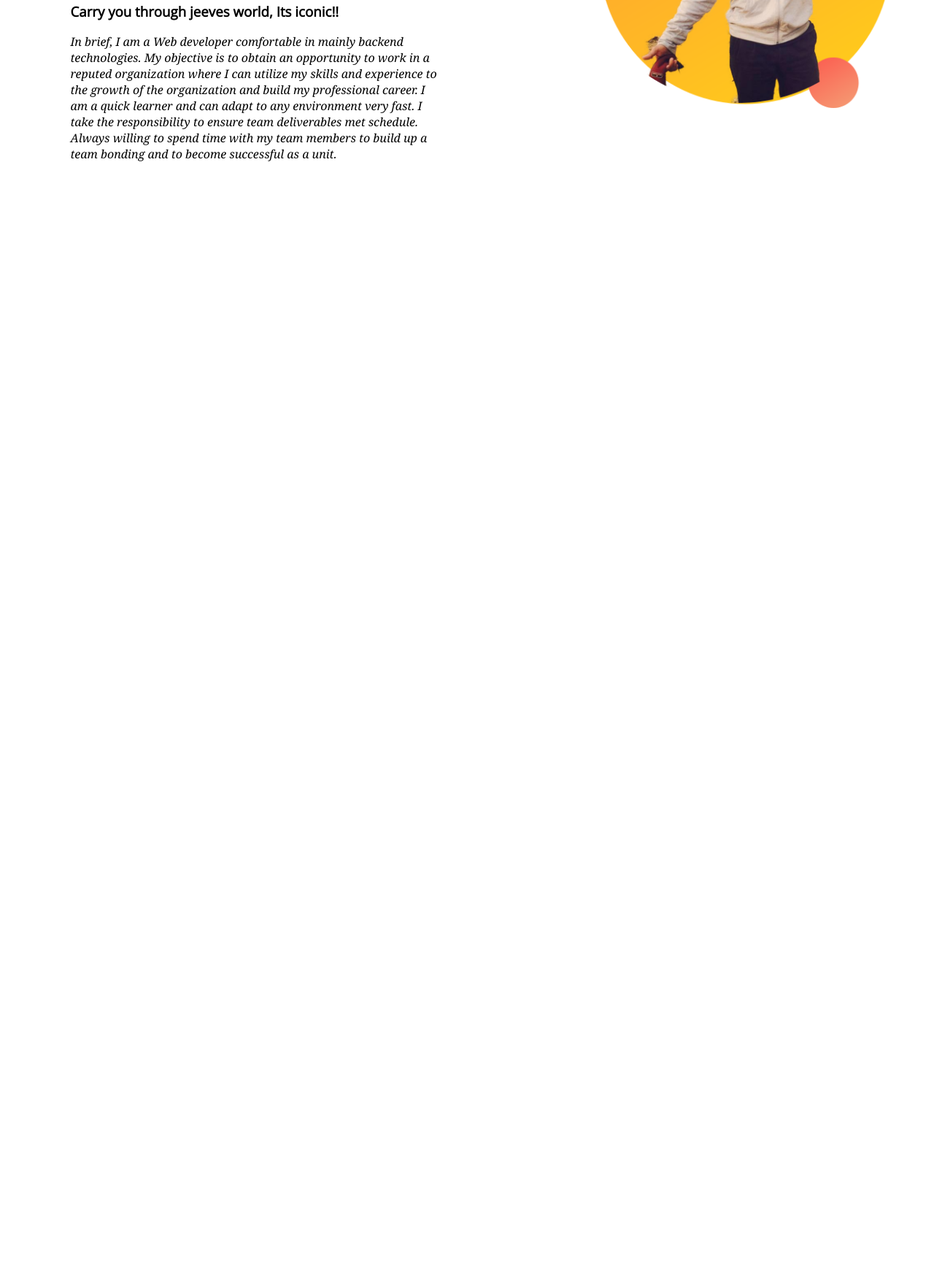
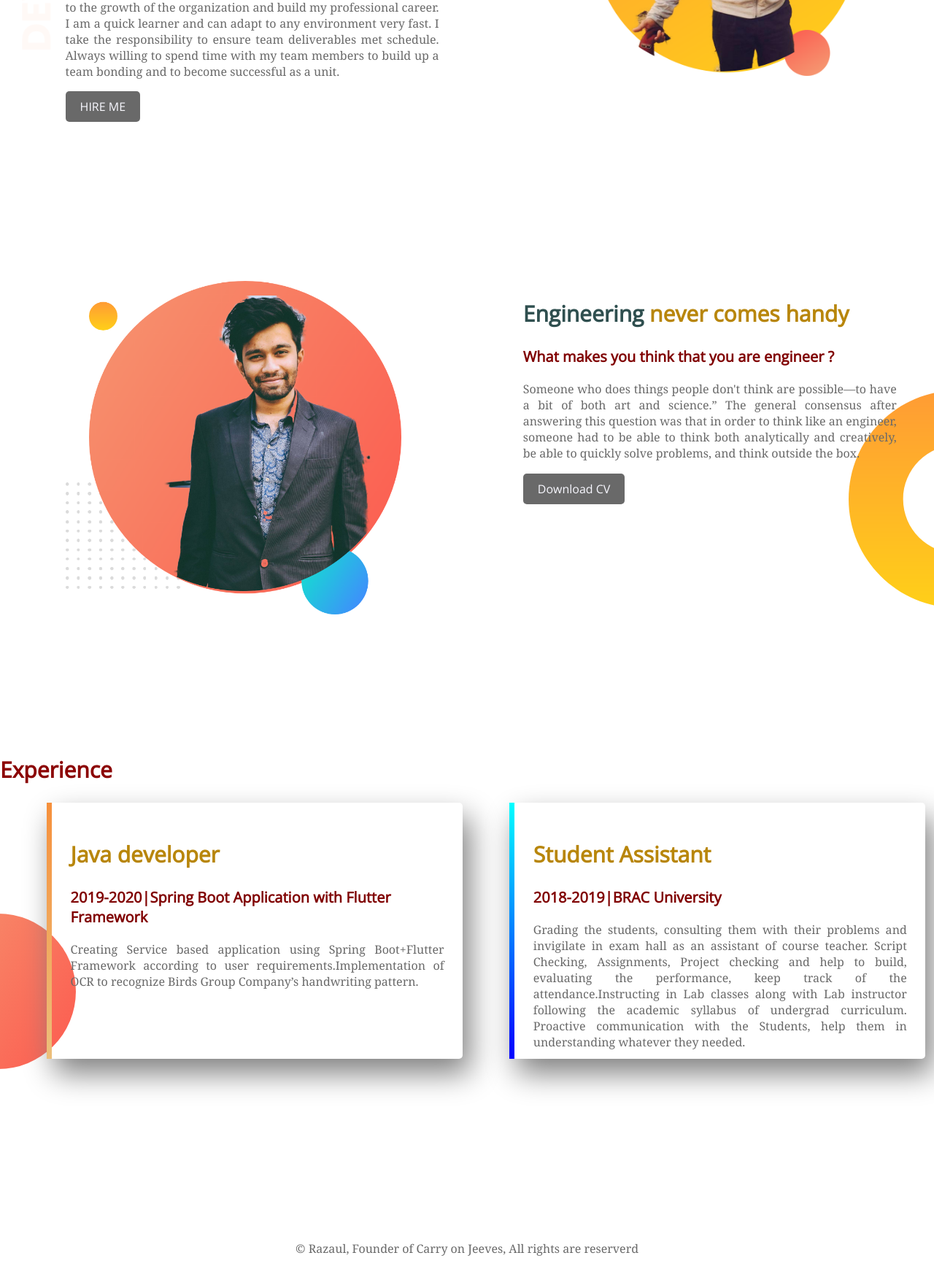
Before and after one commit to RazaulHaqueSubho/web-portfolio, a plain HTML site: page index.html in a window 1280 px wide. Shown: the part 291-2041 px from the top of the page at 73% size. Before the commit the page ends 800 px from the top, so only its background shows below. Drawn offline with nearby package versions, Linux system fonts and the light colour scheme.

Commit message:
Final part added

```diff
--- a/index.html
+++ b/index.html
@@ -11,16 +11,45 @@
 
 </head>
 <body>
-<section>
+<section class="top-background">
     <div class="half-width">
-        <h1> <span class="name-highlighter">Welcome To</span></h1>
         <h1>Carry on <span class="name-highlighter2">Jeeves</span></h1>
-        <h3> Carry you through jeeves world, Its iconic!!</h3>
-        <h7>In brief, I am a Web developer comfortable in mainly backend technologies. My objective is to obtain an opportunity to work in a reputed organization where I can utilize my skills and experience to the growth of the organization and build my professional career. I am a quick learner and can adapt to any environment very fast. I take the responsibility to ensure team deliverables met schedule. Always willing to spend time with my team members to build up a team bonding and to become successful as a unit. </h7>
+        <h3> Carry you through jeeves world</h3>
+        <p>In brief, I am a Web developer comfortable in mainly backend technologies. My objective is to obtain an opportunity to work in a reputed organization where I can utilize my skills and experience to the growth of the organization and build my professional career. I am a quick learner and can adapt to any environment very fast. I take the responsibility to ensure team deliverables met schedule. Always willing to spend time with my team members to build up a team bonding and to become successful as a unit. </p>
+        <a class="link-button" target="_blank" href="https://www.linkedin.com/in/md-razaul-haque-subho-69b14410b/">HIRE ME</a>
     </div>
     <div class="half-width">
         <img src="images/razaul.png" alt="">
     </div>
 </section>
+<section class="dream-big">
+    <div class="half-width">
+    <img src="images/jeeves.png" alt="">
+    </div>
+    <div class="half-width">
+        <h2><span class="name-highlighter2">Engineering</span> never comes handy</h2>
+        <h3> What makes you think that you are engineer ?</h3>
+        <p>Someone who does things people don't think are possible—to have a bit of both art and science.” The general consensus after answering this question was that in order to think like an engineer, someone had to be able to think both analytically and creatively, be able to quickly solve problems, and think outside the box. </p>
+        <a class="link-button" target="_blank" href="https://drive.google.com/file/d/157f0hqbVZiREZhvyURmhsrZS_FRPnOQh/view?usp=sharing">Download CV</a>
+    </div>
+</section>
+<section class="experience">
+    <h2 class="name-highlighter">Experience</h2>
+    <div id="java-developer" class="half-width single-area">
+    <h2>Java developer</h2>
+    <h3>2019-2020|Spring Boot Application with Flutter Framework</h3>
+    <p>Creating Service based application using Spring Boot+Flutter Framework according to user requirements.Implementation of OCR to recognize Birds Group Company’s handwriting pattern.</p>
+    </div>
+    <div id="student-assistant" class="half-width single-area">
+        <h2>Student Assistant</h2>
+        <h3>2018-2019|BRAC University</h3>
+        <p>Grading the students, consulting them with their problems and invigilate in exam hall as an
+            assistant of course teacher. Script Checking, Assignments, Project checking and help to build, evaluating the performance, keep track of the attendance.Instructing in Lab classes along with Lab instructor following the academic syllabus of undergrad curriculum. Proactive communication with the Students, help them in understanding whatever they
+            needed.</p>
+    </div>
+
+</section>
+<footer> <p>© Razaul, Founder of Carry on Jeeves, All rights are reserverd</p> </footer>
 </body>
+
 </html>
--- a/style.css
+++ b/style.css
@@ -1,17 +1,27 @@
 
 body{
     font-family: 'Open Sans', sans-serif;
+    margin: 0;
 }
 h1{
     font-size: 50px;
     color: darkgoldenrod;
 
 }
-h7{
+h3{
+    font-size: 20px;
+    color: maroon;
+}
+h2{
+    font-size: 30px;
+    color: darkgoldenrod;
+
+}
+p{
     font-family: Georgia, 'Times New Roman', Times, serif;
-    font-style: italic;
     text-align: justify;
-    text-justify: inter-word;
+    color: dimgray;
+    padding-bottom: 2%;
 }
 .name-highlighter{
 color: darkred;
@@ -26,5 +36,48 @@ color: darkred;
     padding: 2%;
 }
 .half-width img{
-    width: 100%;
+    width: 90%;
 }
+.top-background{
+    background-image: url(images/top-banner.png);
+    background-repeat: no-repeat;
+}
+section{
+    height: 500px;
+    padding-bottom: 150px;
+}
+.link-button{
+    text-decoration: none;
+    background-color: dimgray;
+    padding: 10px 20px;
+    border-radius: 5px;
+    color: ghostwhite;
+}
+.dream-big{
+    background-image: url(images/dream-bg.png);
+    background-repeat: no-repeat;
+    background-position: right;
+}
+.single-area{
+    box-shadow: 10px 20px 40px gray;
+    border-radius: 5px;
+    height: 60%;
+}
+.experience{
+    background-image: url(images/exp-bg.png);
+    background-repeat: no-repeat;
+    background-position: left;
+}
+#java-developer{
+    border-left: 7px solid;
+    border-image: linear-gradient(#f6903c, #ecbf7b) 30;
+    border-image-slice: 1;
+}
+#student-assistant{
+    border-left: 7px solid;
+    border-image: linear-gradient(aqua, blue) 30;
+    border-image-slice: 1;
+}
+footer p{
+    text-align: center;
+}
```
Also changed, not shown: images/jeeves.png (added).
